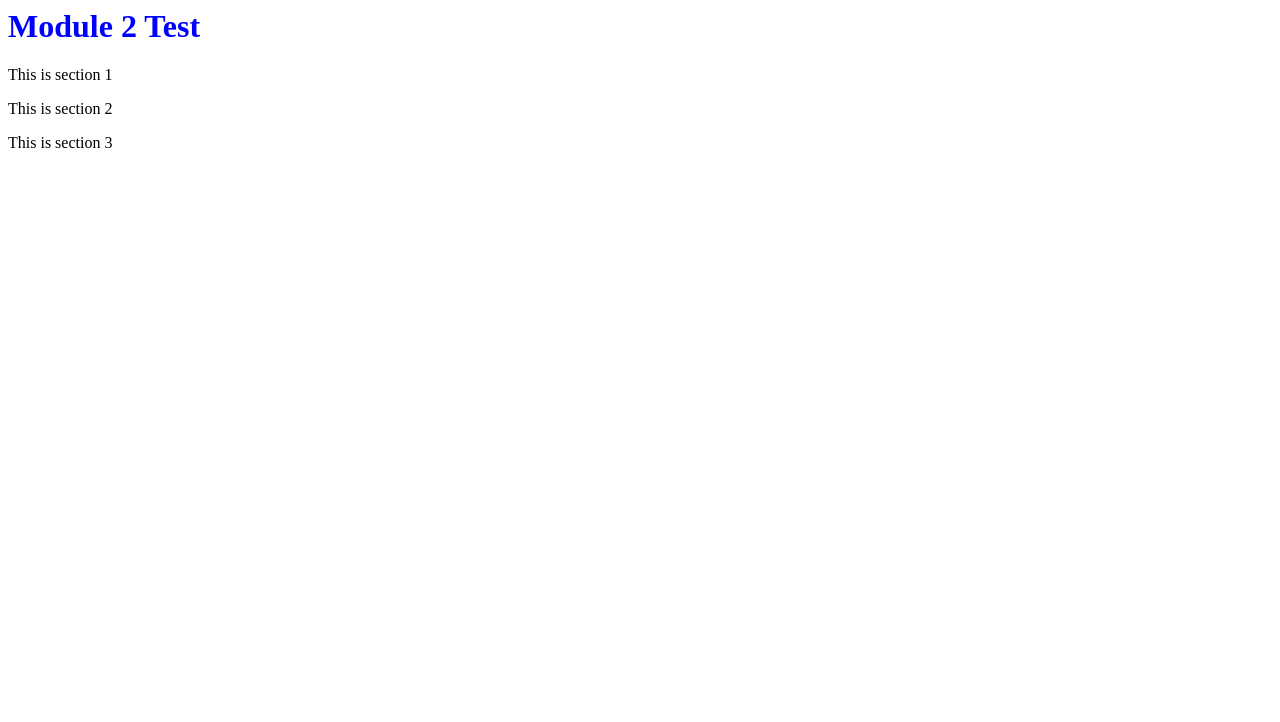
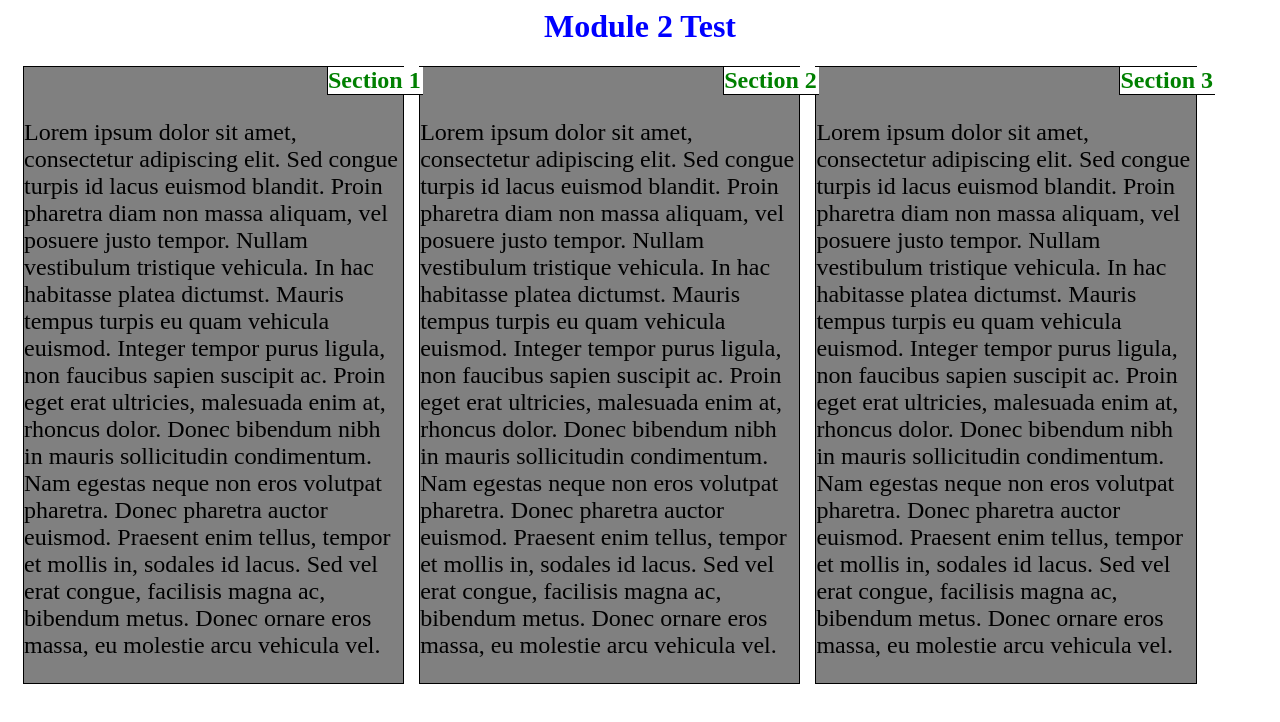
Before and after one commit to benrache/Module2, a plain HTML site: page site/index.html in a window 1280 px wide. Drawn offline with Linux system fonts and the light colour scheme.

Commit message:
Changed Layout

```diff
--- a/site/css/style.css
+++ b/site/css/style.css
@@ -3,37 +3,81 @@
 
 h1{
 	color:blue;
+	text-align: center;
 }
+
+h2{
+	color:green;
+	margin-top:0;
+	background-color: white;
+	border-left:1px solid black;
+	border-bottom: 1px solid black;
+	width:25%;
+	position:relative;
+}
+
 
 
 /*Desktop */
 
-@media screen (min-width: 992px){
+@media (min-width: 992px){
 	p{
-		font-size: 120%;
+		font-size: 150%;
 	}
-section{
-	width:60%;
-	height:50%;
+	section{
+		width:30%;
+		border: 1px solid black;
+		margin-left:15px;
+		background-color: gray;
 	}
+
+	h2{
+		top:0;
+		left:303px;
+	}
+
 #sect1{
 	float:left;
-}
+	}
 #sect2{
-	float:right;
-}
+	float:left;
+	}
 #sect3{
-	float:right;
-}
-
+	float:left;
+	}
 }
 
 /*Tablet */
-@media screen (min-width: 768px) and (max-width: 991px){
+@media (min-width: 768px) and (max-width: 991px){
+
+	section{
+		width:40%;
+		border: 1px solid black;
+		background-color: gray;
+		margin-left: 15px;
+		margin-bottom: 15px;
+		}
+
+	h2{
+		width:30%;
+		top:0;
+		left:240px;
+
+	}
+	#sect1{
+		float:left;
+	}
+	#sect2{
+		float:left;
+	}
+	#sect3{
+		float:left;
+		width:82.5%;
+	}
 
 }
 
 /*Mobile Phone */
-@media screen (max-width: 767px){
+@media (max-width: 767px){
 
 }
--- a/site/index.html
+++ b/site/index.html
@@ -14,17 +14,26 @@
 
 
 <section id="sect1">
-<p>This is section 1
+	<h2>Section 1</h2>
+<p>Lorem ipsum dolor sit amet, consectetur adipiscing elit. Sed congue turpis id lacus euismod blandit. Proin pharetra diam non massa aliquam, vel posuere justo tempor. Nullam vestibulum tristique vehicula. In hac habitasse platea dictumst. Mauris tempus turpis eu quam vehicula euismod. Integer tempor purus ligula, non faucibus sapien suscipit ac. Proin eget erat ultricies, malesuada enim at, rhoncus dolor. Donec bibendum nibh in mauris sollicitudin condimentum. Nam egestas neque non eros volutpat pharetra. Donec pharetra auctor euismod. Praesent enim tellus, tempor et mollis in, sodales id lacus. Sed vel erat congue, facilisis magna ac, bibendum metus. Donec ornare eros massa, eu molestie arcu vehicula vel.
+
+
 </p>
 </section>
 
 <section id="sect2">
-<p>This is section 2
+	<h2>Section 2</h2>
+<p>Lorem ipsum dolor sit amet, consectetur adipiscing elit. Sed congue turpis id lacus euismod blandit. Proin pharetra diam non massa aliquam, vel posuere justo tempor. Nullam vestibulum tristique vehicula. In hac habitasse platea dictumst. Mauris tempus turpis eu quam vehicula euismod. Integer tempor purus ligula, non faucibus sapien suscipit ac. Proin eget erat ultricies, malesuada enim at, rhoncus dolor. Donec bibendum nibh in mauris sollicitudin condimentum. Nam egestas neque non eros volutpat pharetra. Donec pharetra auctor euismod. Praesent enim tellus, tempor et mollis in, sodales id lacus. Sed vel erat congue, facilisis magna ac, bibendum metus. Donec ornare eros massa, eu molestie arcu vehicula vel.
+
+
 </p>
 </section>
 
 <section id="sect3">
-<p>This is section 3
+	<h2>Section 3</h2>
+<p>Lorem ipsum dolor sit amet, consectetur adipiscing elit. Sed congue turpis id lacus euismod blandit. Proin pharetra diam non massa aliquam, vel posuere justo tempor. Nullam vestibulum tristique vehicula. In hac habitasse platea dictumst. Mauris tempus turpis eu quam vehicula euismod. Integer tempor purus ligula, non faucibus sapien suscipit ac. Proin eget erat ultricies, malesuada enim at, rhoncus dolor. Donec bibendum nibh in mauris sollicitudin condimentum. Nam egestas neque non eros volutpat pharetra. Donec pharetra auctor euismod. Praesent enim tellus, tempor et mollis in, sodales id lacus. Sed vel erat congue, facilisis magna ac, bibendum metus. Donec ornare eros massa, eu molestie arcu vehicula vel.
+
+
 </p>
 </section>
 
```
